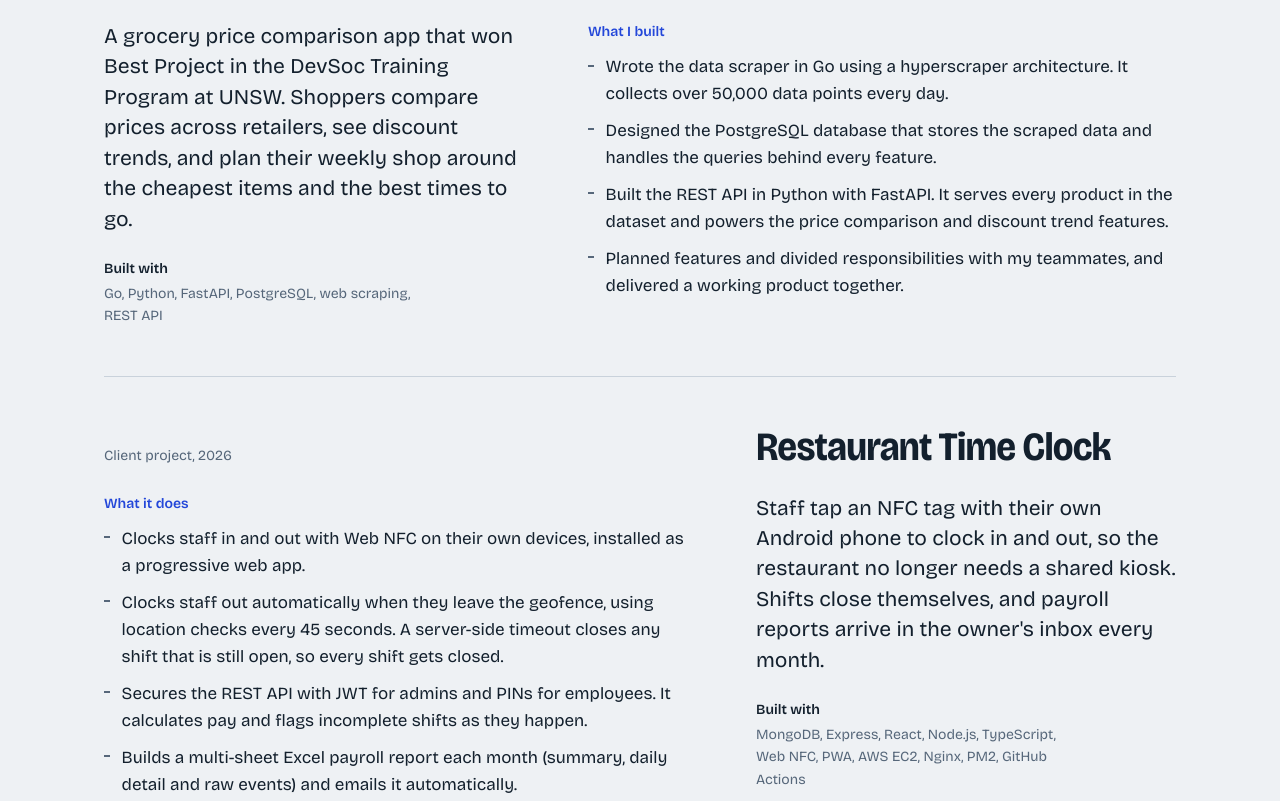
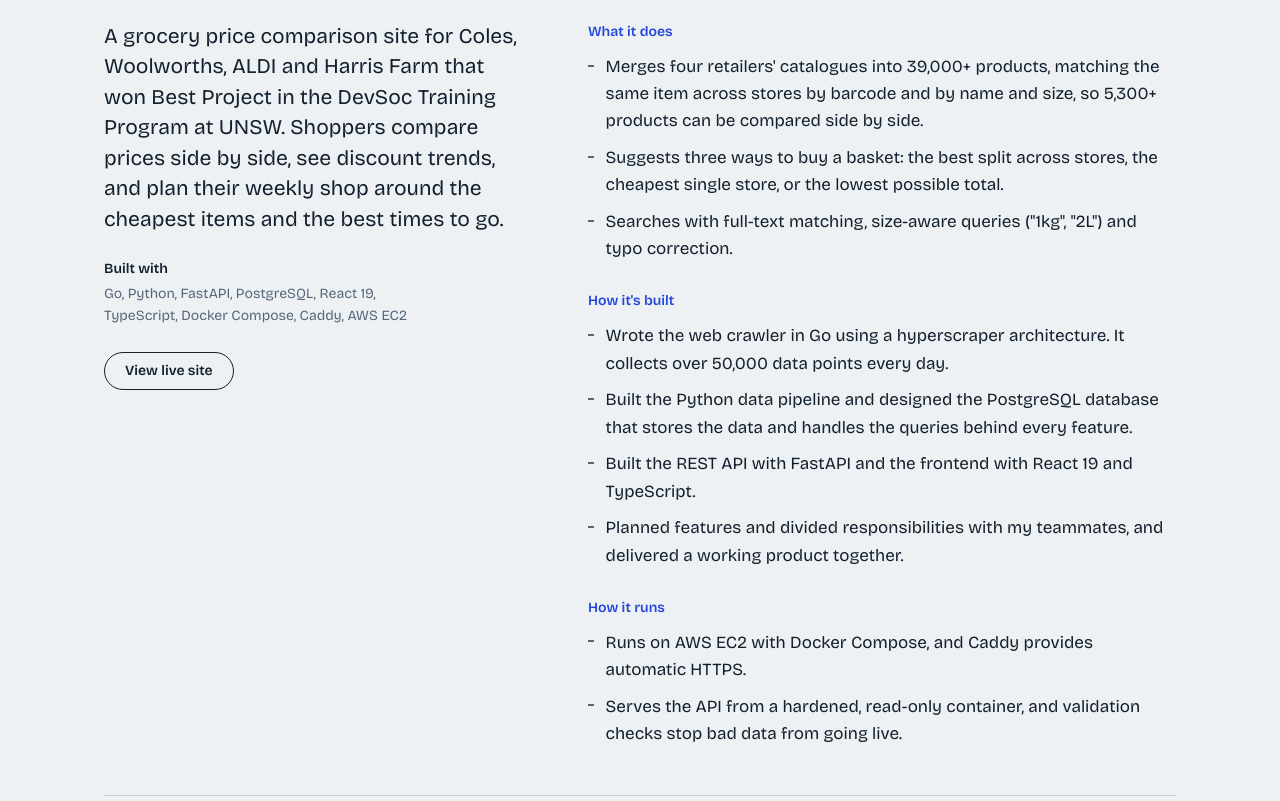
Before and after one commit to Aryannaveenn/resume, a plain HTML site: page index.html in a window 1280 px wide. Shown: the part 1609-2410 px from the top of the page. Drawn offline with nearby package versions, Linux system fonts and the light colour scheme.

Commit message:
Expand BasketWise project details
Add the retailers covered, product matching, basket strategies, search,
the React/TypeScript frontend and the Docker/Caddy deployment on EC2.

Co-Authored-By: Claude Opus 5.5 <noreply@anthropic.com>

```diff
--- a/index.html
+++ b/index.html
@@ -353,17 +353,31 @@
           <div class="project__body">
             <div class="project__intro">
               <p class="project__summary">
-                A grocery price comparison app that won Best Project in the DevSoc Training Program at UNSW. Shoppers compare prices across retailers, see discount trends, and plan their weekly shop around the cheapest items and the best times to go.
+                A grocery price comparison site for Coles, Woolworths, ALDI and Harris Farm that won Best Project in the DevSoc Training Program at UNSW. Shoppers compare prices side by side, see discount trends, and plan their weekly shop around the cheapest items and the best times to go.
               </p>
-              <p class="stack"><span>Built with</span> Go, Python, FastAPI, PostgreSQL, web scraping, REST API</p>
+              <p class="stack"><span>Built with</span> Go, Python, FastAPI, PostgreSQL, React 19, TypeScript, Docker Compose, Caddy, AWS EC2</p>
+              <p class="project__links">
+                <a class="btn btn--line project__demo" href="https://basketwise.aryannaveen.com/" target="_blank" rel="noopener">View live site</a>
+              </p>
             </div>
             <div class="project__detail">
-              <h4>What I built</h4>
+              <h4>What it does</h4>
               <ul>
-                <li>Wrote the data scraper in Go using a hyperscraper architecture. It collects over 50,000 data points every day.</li>
-                <li>Designed the PostgreSQL database that stores the scraped data and handles the queries behind every feature.</li>
-                <li>Built the REST API in Python with FastAPI. It serves every product in the dataset and powers the price comparison and discount trend features.</li>
+                <li>Merges four retailers' catalogues into 39,000+ products, matching the same item across stores by barcode and by name and size, so 5,300+ products can be compared side by side.</li>
+                <li>Suggests three ways to buy a basket: the best split across stores, the cheapest single store, or the lowest possible total.</li>
+                <li>Searches with full-text matching, size-aware queries ("1kg", "2L") and typo correction.</li>
+              </ul>
+              <h4>How it's built</h4>
+              <ul>
+                <li>Wrote the web crawler in Go using a hyperscraper architecture. It collects over 50,000 data points every day.</li>
+                <li>Built the Python data pipeline and designed the PostgreSQL database that stores the data and handles the queries behind every feature.</li>
+                <li>Built the REST API with FastAPI and the frontend with React 19 and TypeScript.</li>
                 <li>Planned features and divided responsibilities with my teammates, and delivered a working product together.</li>
+              </ul>
+              <h4>How it runs</h4>
+              <ul>
+                <li>Runs on AWS EC2 with Docker Compose, and Caddy provides automatic HTTPS.</li>
+                <li>Serves the API from a hardened, read-only container, and validation checks stop bad data from going live.</li>
               </ul>
             </div>
           </div>
```
Also changed, not shown: projects/index.html (+20 -6 lines).
